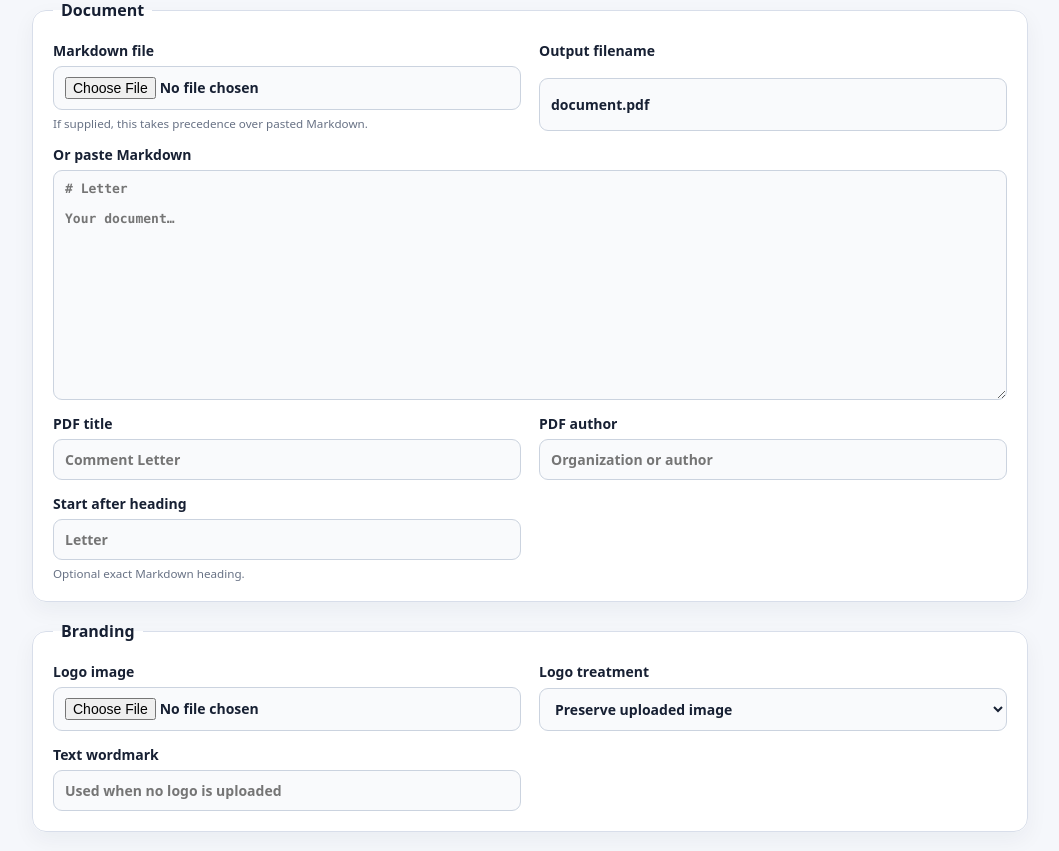
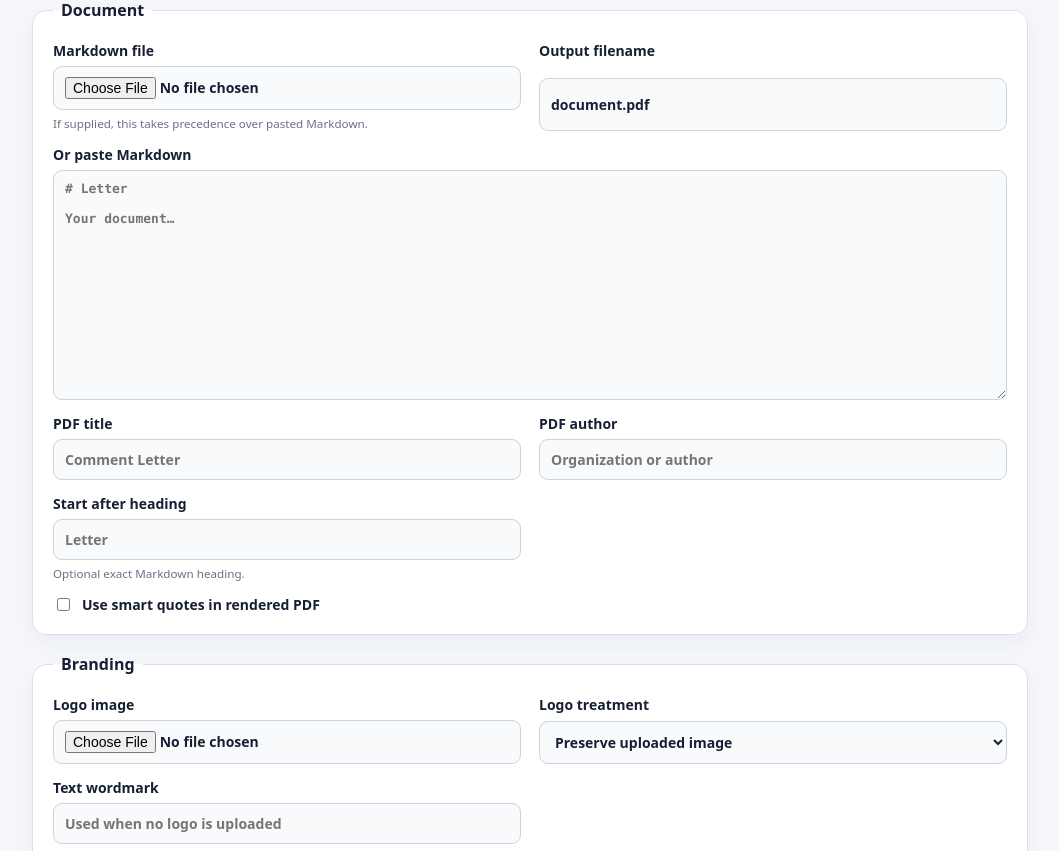
Before and after one commit to JFWooten4/PDF-compiler, a Flask app: page / in a window 1280 px wide. Shown: the part 128-979 px from the top of the page, without its empty margins (110-1169 px from the left). Run offline with Flask 3, Linux system fonts and the light colour scheme; some libraries are stand-ins or nearby versions.

Commit message:
✨ Add smart-quotes web control
Adds an unchecked Smart quotes option to the document settings so web renders can opt into typographic quotation marks without changing the default behavior.

Co-authored-by: Codex Web <noreply@openai.com>

```diff
--- a/templates/index.html
+++ b/templates/index.html
@@ -125,6 +125,7 @@
           <input name="start_heading" placeholder="Letter">
           <small>Optional exact Markdown heading.</small>
         </label>
+        <label class="check full"><input type="checkbox" name="smart_quotes"> Use smart quotes in rendered PDF</label>
       </div>
     </fieldset>
 
```
